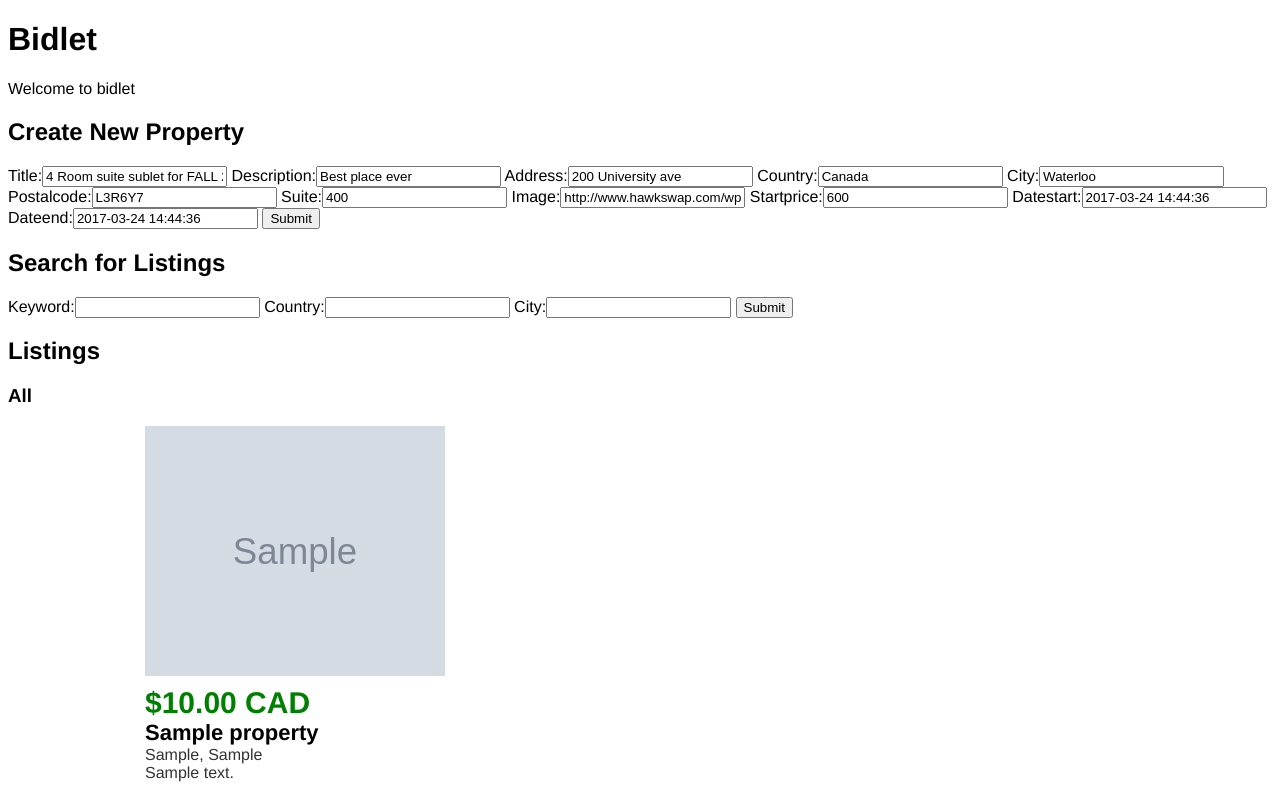
After one commit to kennymkchan/bidlet, a Django app: template templates/listings.html in a window 1280 px wide. The commit adds this page. Run offline with Django 3.2, Linux system fonts and the light colour scheme; the template is opened without the code that fills it: values that come from a table or form of the project are taken from there, others are empty; tables that the repository leaves empty hold one stand-in row (values such as "Sample post"); grey boxes marked "Sample" are stand-in pictures.

Commit message:
Added: Property management, details, and bidding

```diff
--- /dev/null
+++ b/api/forms.py
@@ -0,0 +1,37 @@
+from django import forms
+from datetime import *
+# from .models import Bidding
+
+class BidForm(forms.Form):
+	bidPrice = forms.DecimalField(label="Your Bid Price", max_digits=8, decimal_places=2)
+
+	# def __init__(self, *args, **kwargs):
+	# 	print("...........dsdds")
+	# 	print(kwargs)
+	# 	self.curPrice = kwargs.get('curPrice')
+	# 	super(BidForm, self).__init__(*args, **kwargs)  # and carry on to init the form
+
+	# def clean_bidPrice(self):
+	# 	bid = self.cleaned_data['bidPrice']
+	# 	if bid < self.curPrice:
+	# 		raise forms.ValidationError("Please raise your bid above current price.")
+	# 	return bid
+
+class CreatePropertyForm(forms.Form):
+	title = forms.CharField(initial="4 Room suite sublet for FALL 2017")
+	description = forms.CharField(initial="Best place ever")
+	address = forms.CharField(initial="200 University ave")
+	country = forms.CharField(initial="Canada")
+	city = forms.CharField(initial="Waterloo")
+	postalCode = forms.CharField(initial="L3R6Y7")
+	suite = forms.IntegerField(initial=400)
+	image = forms.CharField(initial="http://www.hawkswap.com/wp-content/uploads/2012/08/438421.jpg")
+	startPrice = forms.DecimalField(initial=600)
+
+	dateStart = forms.DateTimeField(initial=datetime.now())
+	dateEnd = forms.DateTimeField(initial=datetime.now())
+
+class SearchPropertyForm(forms.Form):
+	keyword = forms.CharField(required=False)
+	country = forms.CharField(required=False)
+	city = forms.CharField(required=False)
--- a/api/models.py
+++ b/api/models.py
@@ -1,5 +1,37 @@
 from django.db import models
 
 class Bidlet(models.Model):
+	id = models.AutoField(primary_key=True)
 	property = models.CharField(max_length=200, unique=True)
 	owner = models.CharField(max_length=100)
+
+class Property(models.Model):
+	propertyID = models.AutoField(primary_key=True)
+	title = models.CharField(max_length=200)
+	description = models.CharField(max_length=250)
+	ownerID = models.IntegerField()
+	address = models.CharField(max_length=200)
+	country = models.CharField(max_length=100)
+	city = models.CharField(max_length=100)
+	postalCode = models.CharField(max_length=6)
+	suite = models.IntegerField(blank=True, null=True)
+	image = models.CharField(max_length=200)
+	startPrice = models.DecimalField(max_digits=8, decimal_places=2)
+	biddingID = models.IntegerField(blank=True, null=True)
+	availStart = models.DateTimeField()
+	availEnd = models.DateTimeField()
+	rooms = models.IntegerField()
+
+class Bidding(models.Model):
+	biddingID = models.AutoField(primary_key=True)
+	propertyID = models.IntegerField()
+	startPrice = models.DecimalField(max_digits=8, decimal_places=2)
+	CurPrice = models.DecimalField(max_digits=8, decimal_places=2)
+	ownerID = models.IntegerField()
+	dateStart = models.DateTimeField()
+	dateEnd = models.DateTimeField()
+
+class Bidders(models.Model):
+	biddingID = models.IntegerField()
+	userID = models.IntegerField()
+	bidPrice = models.DecimalField(max_digits=8, decimal_places=2)
--- a/api/urls.py
+++ b/api/urls.py
@@ -4,5 +4,10 @@ from . import views
 
 urlpatterns = [
 	url(r'^$', views.BidletList.as_view(), name='bidlet-list'),
+	url(r'^search/', views.searchListings.as_view(), name='search-listings'),
+	url(r'^listings/', views.Listings.as_view(), name='listings'),
+	url(r'^property/(?P<id>\d{1,})/$', views.propertyDetails.as_view(), name='property'),
+	url(r'^bid/(?P<propertyID>\d{1,})', views.createBid, name='create-bid'),
+	url(r'^createProperty/', views.createProperty, name='create-property'),
 	url(r'^secondary/', views.UserList.as_view(), name='user-list'),
 ]
--- a/bidlet/urls.py
+++ b/bidlet/urls.py
@@ -7,5 +7,7 @@ urlpatterns = [
     url(r'^admin/', include(admin.site.urls)),
     url(r'^$', TemplateView.as_view(template_name='index.html')),
     url(r'^secondary/', TemplateView.as_view(template_name='secondary.html')),
+    # url(r'^listings/', TemplateView.as_view(template_name='listings.html')),
+    # url(r'^property/', TemplateView.as_view(template_name='property.html')),
     url(r'^api/', include('api.urls')),
 ]
--- /dev/null
+++ b/templates/base.html
@@ -0,0 +1,15 @@
+<!DOCTYPE html>
+<html>
+
+<head>
+  <title>Bidlet</title>
+</head>
+
+<body>
+  <h1>Bidlet</h1>
+  <p>Welcome to bidlet</p>
+  {%block listings %}
+  {% endblock %}
+</body>
+
+</html>
--- /dev/null
+++ b/templates/listings.html
@@ -0,0 +1,87 @@
+{% extends 'base.html' %} {% block listings %}
+<div class="createProperty">
+  <h2>Create New Property</h2>
+  <form role="form" action="/api/createProperty/" method="post">
+    {% csrf_token %} {{ CreatePropertyForm }}
+    <button type="submit">Submit</button>
+  </form>
+</div>
+<h2>Search for Listings</h2>
+<div class="query">
+  <form role="form" action="/api/search/" method="post">
+    {% csrf_token %} {{ SearchPropertyForm }}
+    <button type="submit">Submit</button>
+  </form>
+</div>
+<h2>Listings</h2>
+<h3>{{ search|default:"All" }}</h3>
+<div class="listings">
+  {% for listing in listings %}
+  <a href="/api/property/{{ listing.propertyID }}/">
+    <div class="property">
+      <div class="property__image">
+        <img src="{{ listing.image}}">
+      </div>
+      <span class="property__price">${{ listing.startPrice}} CAD</span>
+      <div class="property__title">{{ listing.title}}</div>
+      <div class="property__info">{{ listing.city}}, {{ listing.country }}</div>
+      <div class="property__info">{{ listing.address }}</div>
+    </div>
+  </a>
+  {% endfor %}
+</div>
+<style type="text/css">
+body {
+  font-family: helvetica;
+  font-size: 16px;
+}
+
+a {
+  text-decoration: none;
+  color: inherit;
+}
+
+.listings {
+  margin: 0 auto;
+  width: 1000px;
+  height: 350px;
+  display: flex;
+  align-items: stretch;
+  align-content: flex-start;
+  justify-content: flex-start;
+  flex-wrap: wrap;
+}
+
+.property {
+  width: 300px;
+  background-color: #fff;
+  margin: 0 5px;
+}
+
+.property__info {
+  color: #333;
+}
+
+.property__title {
+  font-weight: bold;
+  font-size: 22px;
+}
+
+.property__price {
+  color: green;
+  font-weight: bold;
+  font-size: 30px;
+}
+
+.property__image {
+  width: 300px;
+  height: 250px;
+  margin-bottom: 10px;
+}
+
+.property__image img {
+  width: 100%;
+  height: 100%;
+}
+</style>
+{% endblock %}
--- a/templates/secondary.html
+++ b/templates/secondary.html
@@ -2,7 +2,7 @@
 <!DOCTYPE html>
 <html>
     <head>
-        <title>Hello React</title>
+        <title>Secondary</title>
     </head>
     <body>
         <div id="app">
```
Also changed, not shown: api/serializers.py (+16 -1 lines), api/views.py (+104 -8 lines), bidlet/settings.py (+20 -20 lines), requirements.txt (+2 -2 lines), seeding.sql (added, +31 -0 lines), src/client/app/index.jsx (+4 -3 lines), templates/property.html (added, +65 -0 lines), api/migrations/0001_initial.py (added), api/migrations/__init__.py (added), src/client/app/styles/app.css (line endings or trailing spaces), 1 other file.
